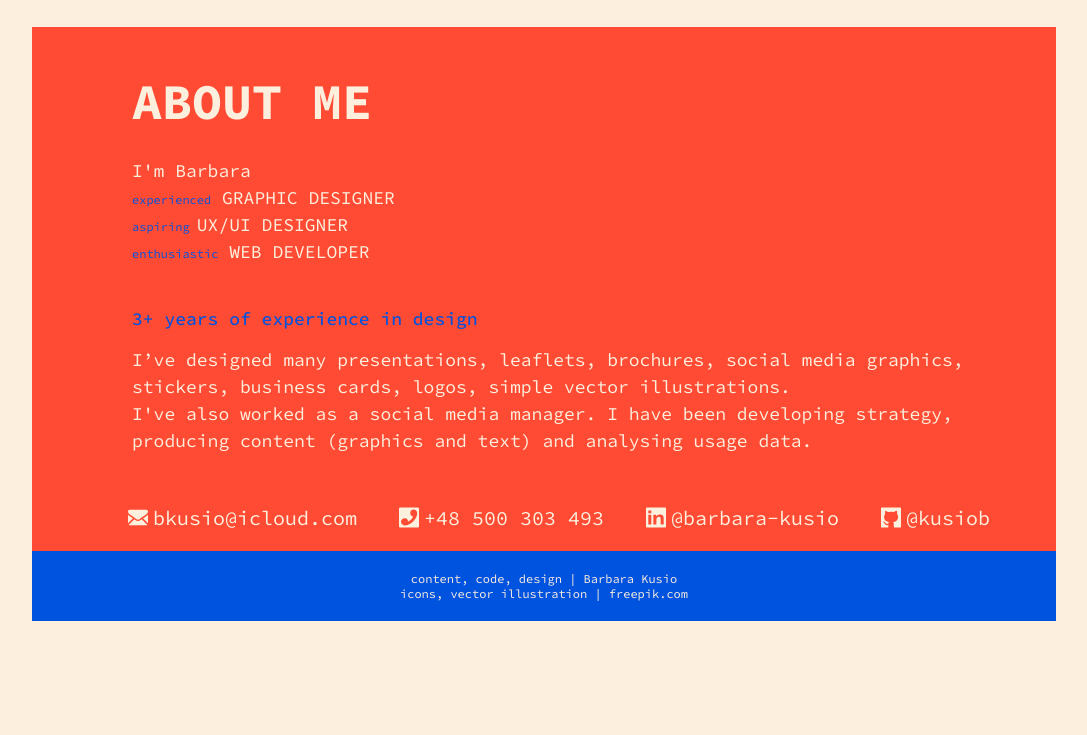
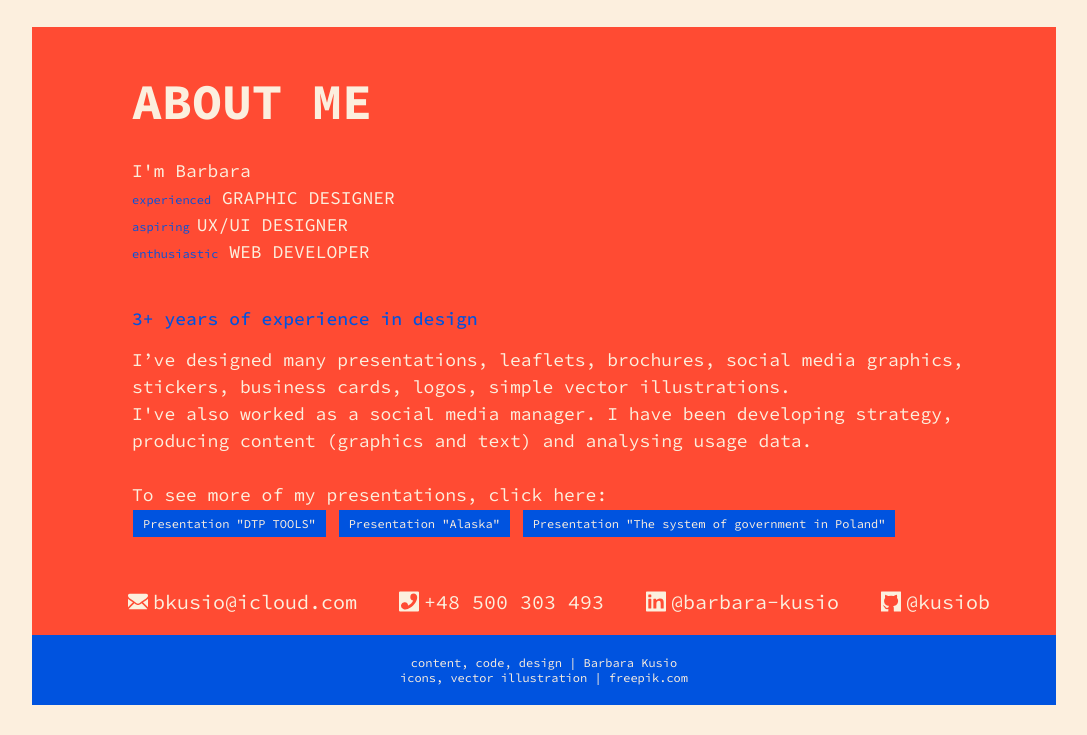
Before and after one commit to kusiob/portfolio, a plain HTML site: page index.html in a window 1280 px wide. Shown: the part 2105-2840 px from the top of the page, without its empty margins (96-1183 px from the left). Before the commit the page ends 2756 px from the top, so only its background shows below. Drawn offline with Linux system fonts and the light colour scheme.

Commit message:
presentations

```diff
--- a/index.html
+++ b/index.html
@@ -515,7 +515,8 @@
       <li> <strong>Gift card for a portion of ice cream. </strong> It was given to some customers who follow the company on Facebook. </li>
       <li> <strong>Branding for a company that sells handmade mascots.</strong> I made logo, brochure, facebook cover image and retouched packshots. </li>
       <li> <strong>Beauty salon treatment voucher.</strong> Clients can buy a voucher for a treatment as a gift for loved ones.</li>
-      <li> <strong>Presentation slide about Alaska. </strong> It was made for college classes.  <a href="https://docs.google.com/presentation/d/e/2PACX-1vTd3ifzPDf3CuWer85q3UtC9WR1ocwHOYweaTaCnxFPTaN9kRBVZHbFzVG0EzxRzDFp7Dza7tEDaHXV/pub?start=false&loop=false&delayms=3000" target="_blank">See more</a> </li>
+      <li> <strong>Presentation slide about Alaska. </strong> It was made for college classes. <a
+          href="https://docs.google.com/presentation/d/e/2PACX-1vTd3ifzPDf3CuWer85q3UtC9WR1ocwHOYweaTaCnxFPTaN9kRBVZHbFzVG0EzxRzDFp7Dza7tEDaHXV/pub?start=false&loop=false&delayms=3000" target="_blank">See more</a> </li>
       <li> <strong>Lo-fi website design.</strong> It was made in a hackathon for a company that sells CRM software.</li>
       <li> <strong>Facebook post for an advertising agency. </strong> I took the picture and wrote text.</li>
     </ol>
@@ -542,8 +543,13 @@
         <br>
         <span class="blue">3+ years of experience in design </span><br>
         I’ve designed many presentations, leaflets, brochures, social media graphics, stickers, business cards, logos, simple vector illustrations. <br>
-        I've also worked as a social media manager. I have been developing strategy, producing content (graphics and text) and analysing usage data.
+        I've also worked as a social media manager. I have been developing strategy, producing content (graphics and text) and analysing usage data. <br> <br>
 
+        To see more of my presentations, click here: <br>
+        <a href="https://docs.google.com/presentation/d/e/2PACX-1vSs6ubXlc1TIPajJfDjV1WrA4N9shlcf05QuBtgkD7shnaxY5VA4PxBVRbdMrg5Dg/pub?start=true&loop=false&delayms=3000" target="_blank" class="presentation">Presentation "DTP TOOLS"</a>
+        <a href="https://docs.google.com/presentation/d/e/2PACX-1vTd3ifzPDf3CuWer85q3UtC9WR1ocwHOYweaTaCnxFPTaN9kRBVZHbFzVG0EzxRzDFp7Dza7tEDaHXV/pub?start=true&loop=false&delayms=3000" target="_blank" class="presentation">Presentation "Alaska"</a>
+        <a href="https://docs.google.com/presentation/d/e/2PACX-1vRkAqOwGGiXEWpAHbT35MZdgNy21K74zpXijiicWa9fbKSCpZLY0PR4drYEx2PAbQc9TH3imQxTMqei/pub?start=true&loop=false&delayms=3000" target="_blank" class="presentation">Presentation "The system of
+          government in Poland"</a>
 
 
       </article>
--- a/styles.css
+++ b/styles.css
@@ -219,6 +219,23 @@ figcaption {
   line-height: 300%;
 }
 
+.presentation {
+  background-color: #0053df;
+  color: #fcefde;
+  padding: 0 10px;
+  margin: 1px;
+  text-decoration: none;
+  display: inline-block;
+  text-align: center;
+  cursor: url(cursor.png), pointer;
+  font-size: 12px;
+}
+
+.presentation:hover {
+  background-color: #fcefde;
+  color: #ff4b33;
+}
+
 footer {
   background-color: #0053df;
   width: 80vw;
```
